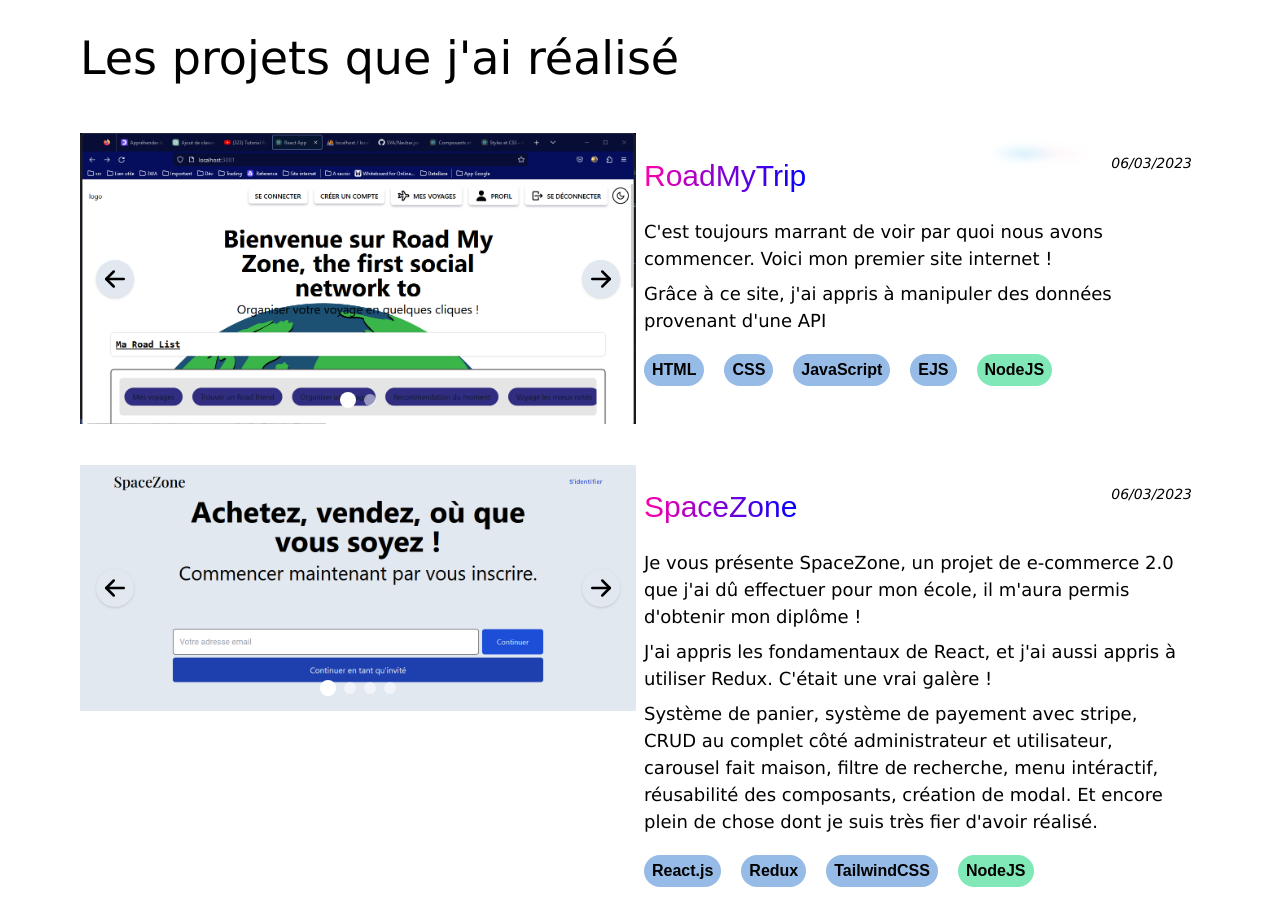
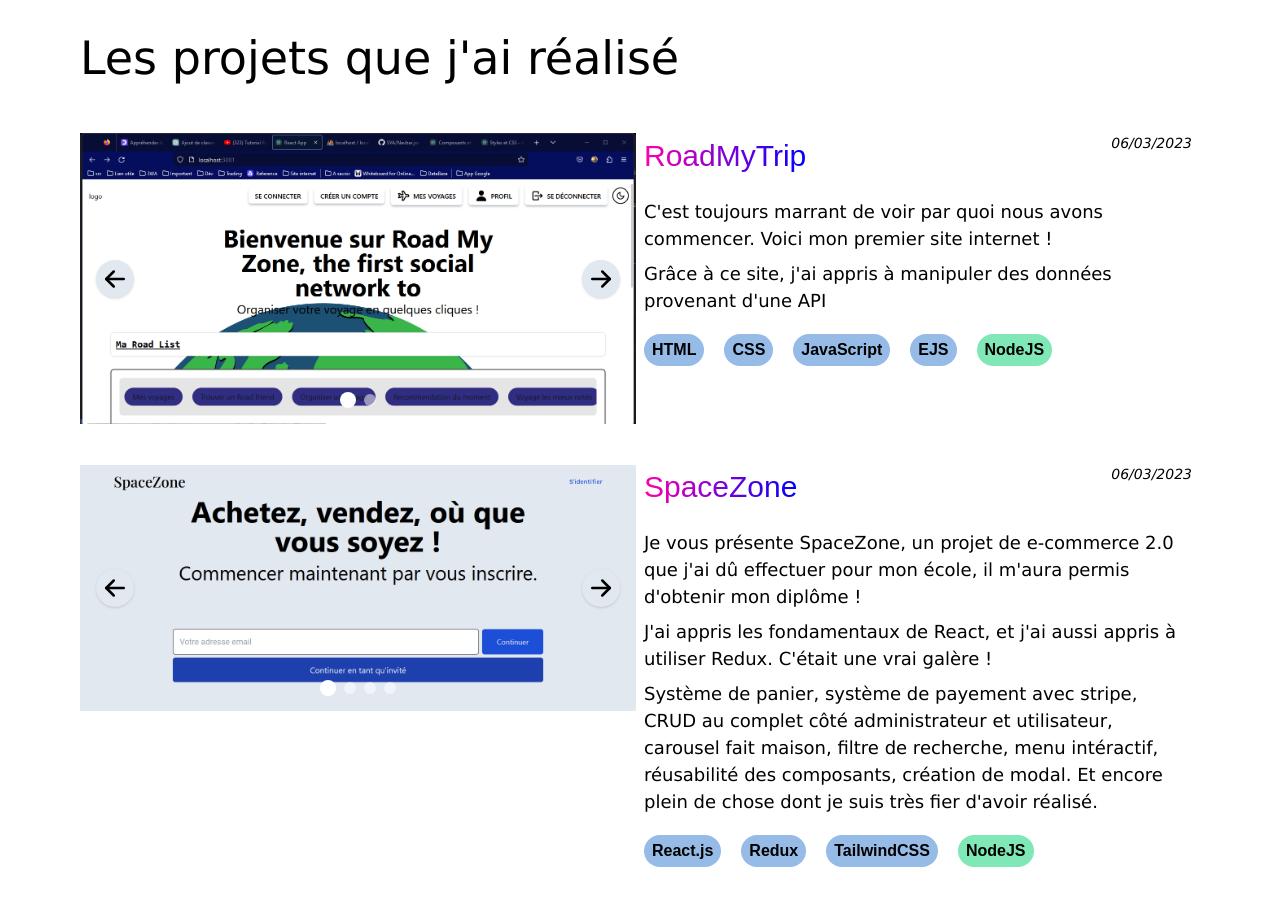
Before and after one commit to Azonesbz/vincentavez, a React (Vite) app in the folder client/: page / in a window 1280 px wide. Shown: the part 2740-3655 px from the top of the page. Built offline with nearby package versions, Linux system fonts and the light colour scheme; a web font is replaced by a local one.

Commit message:
deleted light effect on cards component

```diff
--- a/client/src/components/portfolio/Cards.jsx
+++ b/client/src/components/portfolio/Cards.jsx
@@ -17,11 +17,8 @@ export default function Cards() {
                         alt="product image"
                     />
                 </Carousel>
-                <div className="flex flex-col w-full p-2 mt-3">
-                    <div className="absolute right-[15%] blur-sm flex -mb-px h-[1px] w-24">
-                        <div className="w-full flex-none blur-sm [background-image:linear-gradient(90deg,rgba(56,189,248,0)_0%,#0EA5E9_32.29%,rgba(236,72,153,0.3)_67.19%,rgba(236,72,153,0)_100%)]" />
-                        <div className="-ml-[100%] w-full flex-none blur-[1px] [background-image:linear-gradient(90deg,rgba(56,189,248,0)_0%,#0EA5E9_32.29%,rgba(236,72,153,0.3)_67.19%,rgba(236,72,153,0)_100%)]" />
-                    </div>
+                <div className="flex flex-col w-full p-2 mt-3 sm:mt-0 sm:pt-0">
+
                     <div className="flex justify-between items-start">
                         <h2 className="bg-clip-text text-transparent bg-gradient-to-r from-[#ff00aa] to-[#0000ff]">RoadMyTrip</h2>
                         <i className="text-sm">06/03/2023</i>
@@ -63,7 +60,7 @@ export default function Cards() {
                         alt="product image"
                     />
                 </Carousel>
-                <div className="flex flex-col w-full p-2 mt-3">
+                <div className="flex flex-col w-full p-2 mt-3 sm:mt-0 sm:pt-0">
                     <div className="flex justify-between items-start">
                         <h2 className="bg-clip-text text-transparent bg-gradient-to-r from-[#ff00aa] to-[#0000ff]">SpaceZone</h2>
                         <i className="text-sm">06/03/2023</i>
```
